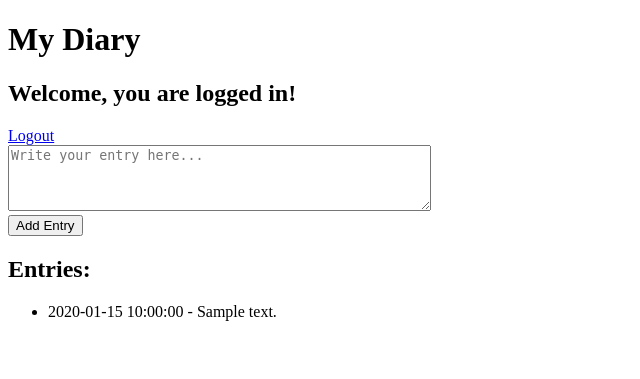
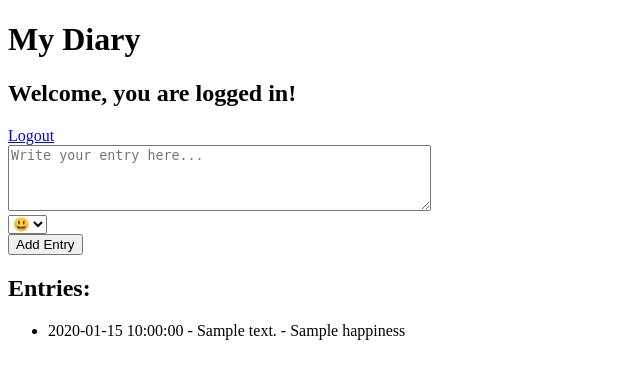
Before and after one commit to Samuel-Mat/MatareseSamuelLB-324, a Flask app: template templates/index.html in a window 1280 px wide. Shown: the top 379 px of the page, without its empty margins (0-640 px from the left). Run offline with Flask 3, Linux system fonts and the light colour scheme; the visitor is signed in with stand-in values (Sample User, id 1); the template is opened without the code that fills it: most values are stand-ins (such as "Sample title", 1, 10 or a date in 2020).

Commit message:
Added Happiness to the entries

```diff
--- a/app.py
+++ b/app.py
@@ -15,6 +15,7 @@ entries = []
 @dataclass
 class Entry:
     content: str
+    happiness: str
     timestamp: datetime = datetime.now()
 
 
@@ -46,8 +47,9 @@ def logout():
 @app.route("/add_entry", methods=["POST"])
 def add_entry():
     content = request.form.get("content")
+    happiness = request.form.get("happiness")
     if content:
-        entry = Entry(content=content)
+        entry = Entry(content=content, happiness=happiness)
         entries.append(entry)
     return redirect(url_for("index"))
 
--- a/templates/index.html
+++ b/templates/index.html
@@ -18,6 +18,12 @@
         placeholder="Write your entry here..."
       ></textarea>
       <br />
+      <select name="happiness" id="happiness">
+        <option value="😃">😃</option>
+        <option value="😂">😂</option>
+        <option value="😔">😔</option>
+      </select>
+      <br />
       <button type="submit">Add Entry</button>
     </form>
     <h2>Entries:</h2>
@@ -25,7 +31,7 @@
       {% for entry in entries %}
       <li>
         {{ entry.timestamp.strftime('%Y-%m-%d %H:%M:%S') }} - {{ entry.content
-        }}
+        }} - {{entry.happiness}}
       </li>
       {% endfor %}
     </ul>
```
Also changed, not shown: test_app.py (+7 -4 lines), docker-compose.yml (line endings or trailing spaces), 1 other file.
